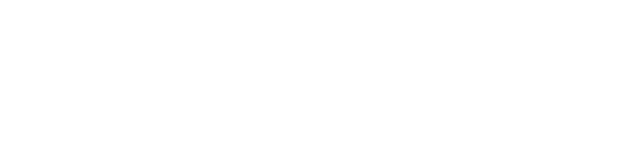
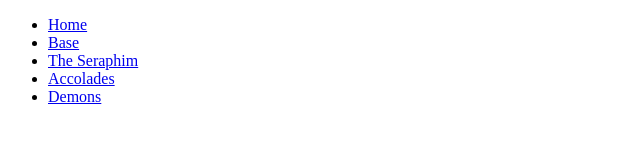
Before and after one commit to Programmer327-J/Spirit-World, a plain HTML site: page azeroth.html in a window 1280 px wide. Shown: the whole page, without its empty margins (0-640 px from the left). Drawn offline with Linux system fonts and the light colour scheme.

Commit message:
no real changes

```diff
--- a/azeroth.html
+++ b/azeroth.html
@@ -6,6 +6,14 @@
     <title>Azeroth</title>
 </head>
 <body class="azeroth">
-
+    <nav>
+        <ul>
+            <li><a href="index.html">Home</a></li>
+            <li><a href="base.html">Base</a></li>
+            <li><a href="seraphim.html" default>The Seraphim</a></li>
+            <li><a href="achievements.html">Accolades</a></li>
+            <li><a href="demons.html">Demons</a></li>
+        </ul>
+    </nav>
 </body>
 </html>
```
Also changed, not shown: demons.html (+4 -4 lines).
